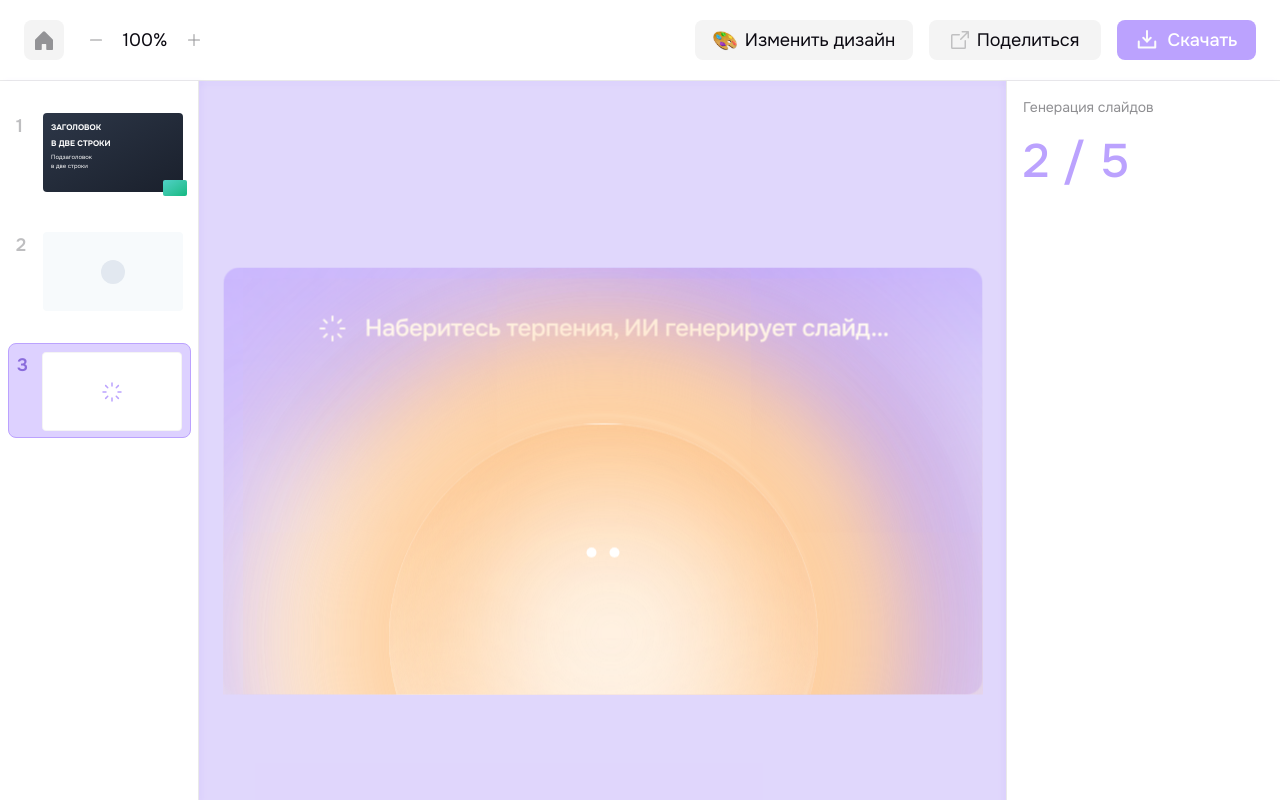
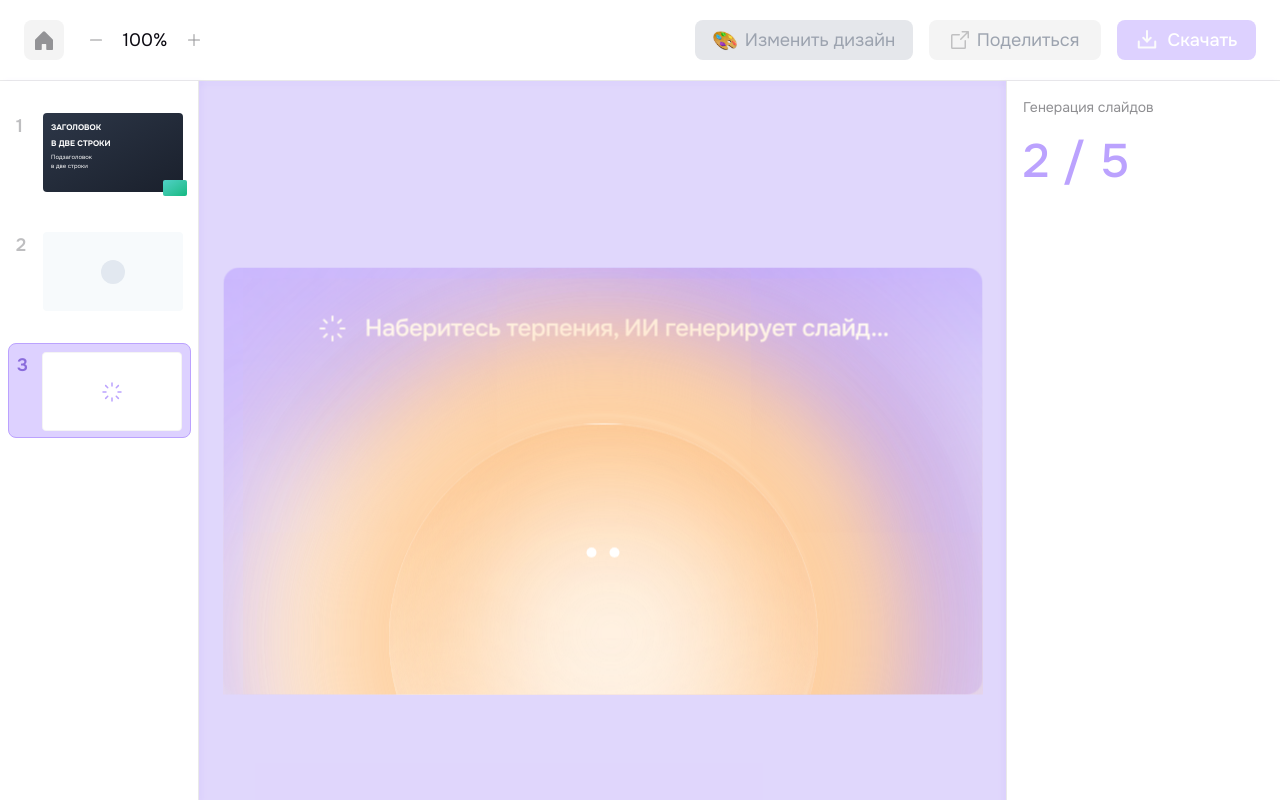
Before and after one commit to senseiGai/presentology-front, a Next.js app: page /presentation-generation in a window 1280 px wide. Built offline with nearby package versions, Linux system fonts and the light colour scheme.

Commit message:
feat: add isGenerating prop to PresentationHeader and PresentationGenerationBlock for better UI control during generation

```diff
--- a/src/features/PresentationHeader/ui/PresentationHeader.tsx
+++ b/src/features/PresentationHeader/ui/PresentationHeader.tsx
@@ -19,6 +19,7 @@ interface PresentationHeaderProps {
   onSendEmail?: () => void;
   onChangeDesign?: (templateIndex: number, styleIndex: number) => void;
   onShare?: () => void;
+  isGenerating?: boolean;
 }
 
 export const PresentationHeader: React.FC<PresentationHeaderProps> = ({
@@ -29,6 +30,7 @@ export const PresentationHeader: React.FC<PresentationHeaderProps> = ({
   onSendEmail,
   onChangeDesign,
   onShare,
+  isGenerating = false,
 }) => {
   const [isSharePopupOpen, setIsSharePopupOpen] = useState(false);
   const [isDownloadPopupOpen, setIsDownloadPopupOpen] = useState(false);
@@ -52,16 +54,20 @@ export const PresentationHeader: React.FC<PresentationHeaderProps> = ({
   };
 
   const handleShareClick = () => {
+    if (!isGenerating) {
       setIsSharePopupOpen(!isSharePopupOpen);
       if (onShare) {
         onShare();
       }
+    }
   };
 
   const handleDownloadClick = () => {
+    if (!isGenerating) {
       setIsDownloadPopupOpen(!isDownloadPopupOpen);
       if (onDownload) {
         onDownload();
+      }
     }
   };
 
@@ -87,11 +93,13 @@ export const PresentationHeader: React.FC<PresentationHeaderProps> = ({
   };
 
   const handleDesignClick = () => {
+    if (!isGenerating) {
       setIsDesignPopupOpen(true);
+    }
   };
 
   const handleDesignChange = (templateIndex: number, styleIndex: number) => {
-    if (onChangeDesign) {
+    if (onChangeDesign && !isGenerating) {
       onChangeDesign(templateIndex, styleIndex);
     }
     setIsDesignPopupOpen(false);
@@ -141,10 +149,19 @@ export const PresentationHeader: React.FC<PresentationHeaderProps> = ({
       <div className="flex items-center gap-x-4">
         <button
           onClick={handleDesignClick}
-          className="gap-x-2 bg-[#F4F4F4] w-[218px] h-[40px] rounded-[8px] flex items-center justify-center hover:bg-[#E5E7EB] ease-in-out duration-300 transition-colors cursor-pointer"
+          disabled={isGenerating}
+          className={`gap-x-2 w-[218px] h-[40px] rounded-[8px] flex items-center justify-center ease-in-out duration-300 transition-colors ${
+            isGenerating
+              ? "bg-[#E5E7EB] text-[#9CA3AF] cursor-not-allowed"
+              : "bg-[#F4F4F4] hover:bg-[#E5E7EB] cursor-pointer"
+          }`}
         >
           <PaintIcon />
-          <span className="text-[18px] text-[#0B0911] font-regular">
+          <span
+            className={`text-[18px] font-regular ${
+              isGenerating ? "text-[#9CA3AF]" : "text-[#0B0911]"
+            }`}
+          >
             Изменить дизайн
           </span>
         </button>
@@ -153,10 +170,20 @@ export const PresentationHeader: React.FC<PresentationHeaderProps> = ({
           <button
             ref={shareButtonRef}
             onClick={handleShareClick}
-            className="gap-x-2 bg-[#F4F4F4] w-[172px] h-[40px] rounded-[8px] flex items-center justify-center hover:bg-[#E5E7EB] ease-in-out duration-300 transition-colors cursor-pointer"
+            disabled={isGenerating}
+            className={`gap-x-2 w-[172px] bg-[#F4F4F4] hover:bg-[#E5E7EB] cursor-pointer h-[40px] rounded-[8px] flex items-center justify-center ease-in-out duration-300 transition-colors ${
+              isGenerating ? " cursor-not-allowed" : "cursor-pointer"
+            }`}
           >
             <ShareIcon />
-            <span className="text-[18px] text-[#0B0911] font-regular">
+            <span
+              className={`text-[18px] font-regular ${
+                isGenerating
+                  ? "text-[#9CA3AF] cursor-not-allowed"
+                  : "text-[#0B0911] cursor-pointer"
+              }
+              }`}
+            >
               Поделиться
             </span>
           </button>
@@ -172,10 +199,13 @@ export const PresentationHeader: React.FC<PresentationHeaderProps> = ({
         <div className="relative">
           <Button
             onClick={handleDownloadClick}
-            className="!w-[139px] !h-[40px] gap-x-2"
+            disabled={isGenerating}
+            className={`!w-[139px] !h-[40px] gap-x-2 ${
+              isGenerating ? "!cursor-not-allowed" : "cursor-pointer"
+            }`}
           >
             <DownloadIcon />
-            <span className="text-[18px]  font-regular">Скачать</span>
+            <span className={`text-[18px] font-regular`}>Скачать</span>
           </Button>
 
           <DownloadPopup
--- a/src/widgets/PresentationGenerationBlock/ui/PresentationGenerationBlock.tsx
+++ b/src/widgets/PresentationGenerationBlock/ui/PresentationGenerationBlock.tsx
@@ -113,6 +113,7 @@ export const PresentationGenerationBlock = () => {
           onDownload={handleDownload}
           onChangeDesign={handleChangeDesign}
           onShare={handleShare}
+          isGenerating={isGenerating}
         />
 
         <div className="flex-1 flex relative min-h-0">
```
Lines whose indentation alone changed are shown as unchanged.
